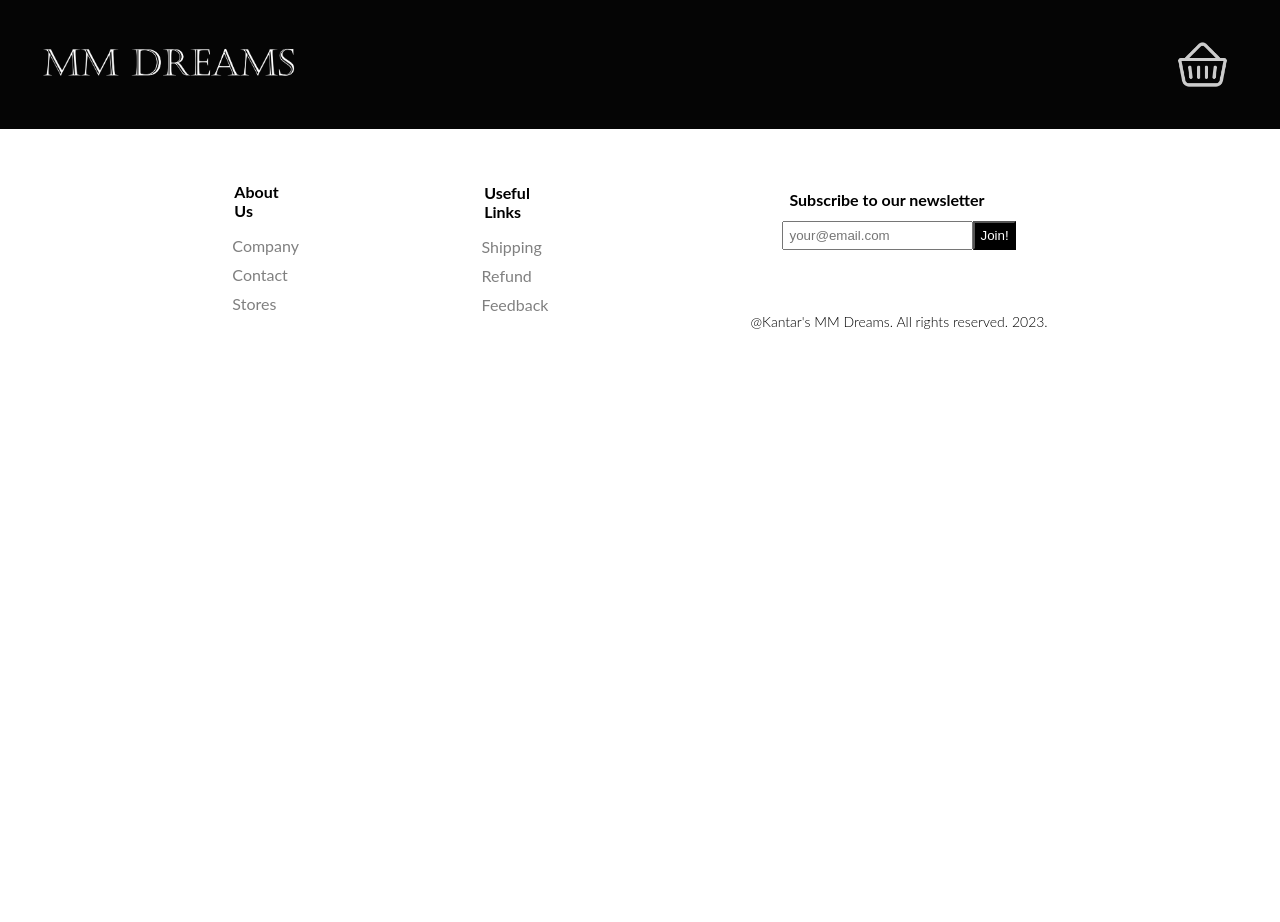
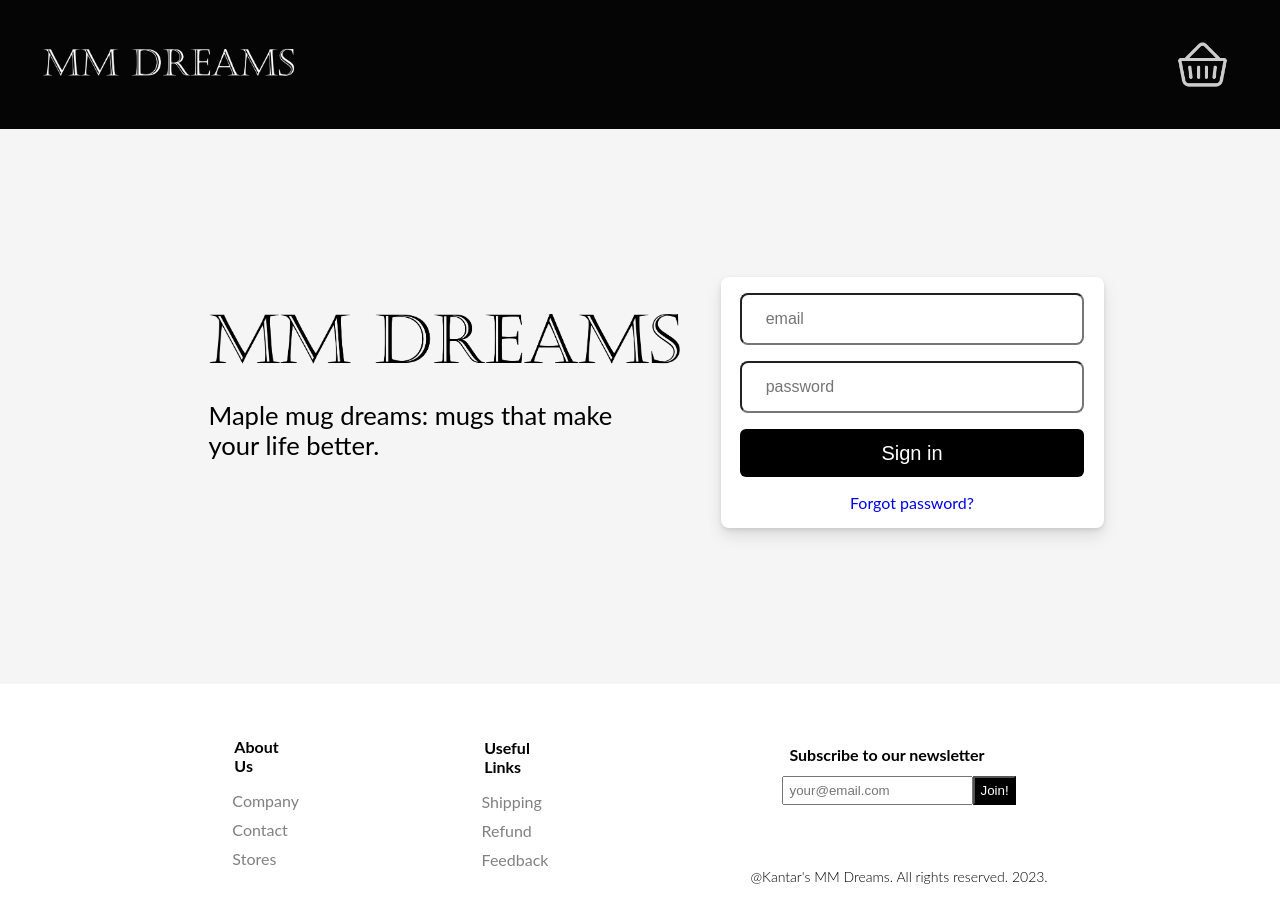
Before and after one commit to 666kantar/react_proj, a React (Create React App) app: page /account in a window 1280 px wide. Shown: the top 922 px of the page. Before the commit the page ends 800 px from the top, so only its background shows below. Built offline with nearby package versions, Linux system fonts and the light colour scheme.

Commit message:
+authorization

```diff
--- a/src/Account/Account.css
+++ b/src/Account/Account.css
@@ -0,0 +1,77 @@
+.bodyA{
+    background-color: whitesmoke;
+    padding: 10vw 0;
+}
+
+.page{
+    display: flex;
+    align-items: flex-start;
+    justify-content: center;
+    flex-wrap: wrap;
+}
+
+.title{
+    display: flex;
+    flex-direction: column;
+    padding: 0 2rem;
+}
+
+.title p{
+    font-size: 2vw;
+    max-width: 90vw;
+}
+
+.logoA{
+    padding-top: 3rem;
+    filter: invert(1);
+    width: 30em;
+    max-width: 90vw;
+}
+
+.border{
+    align-items: center;
+    background-color: white;
+    border: none;
+    border-radius: 8px;
+    box-shadow: 0 2px 4px rgba(0, 0, 0, .1), 0 8px 16px rgba(0, 0, 0, .1);
+    box-sizing: border-box;
+
+    margin: 20px 0 28px;
+    min-width: 20vw;
+
+
+    display: flex;
+    flex-direction: column;
+}
+
+.form{
+    padding: 1em;
+    display: flex;
+    flex-direction: column;
+    gap: 1em;
+    width: 90%;
+    max-width: 90vw;
+}
+
+.formBorder{
+    height: 2rem;
+    border-radius: 8px;
+    font-size: 1rem;
+    padding: 0.5rem 1.5rem;
+}
+
+.buttIn{
+    background-color: black;
+    color: white;
+    border: none;
+    border-radius: 6px;
+    font-size: 20px;
+    line-height: 48px;
+    padding: 0 16px;
+    width: 90%;
+    cursor: pointer;
+}
+
+.forget{
+    margin: 1em;
+}
--- a/src/Account/Account.jsx
+++ b/src/Account/Account.jsx
@@ -1,11 +1,9 @@
-import React, { useEffect } from 'react';
+import React, { useEffect } from "react";
 
-import './Account.css'
-
-
+import "./Account.css";
+import { Link } from "react-router-dom";
 
 function Account() {
-
   useEffect(() => {
     document.title = "MMD Authorization";
     return () => {
@@ -13,14 +11,42 @@ function Account() {
     };
   }, []);
 
+  return (
+    <div className="bodyA">
+      <form action="/#" method="GET">
+      <div className="page">
+        <div className="title">
+          <img src="/img/logoTT.png" alt="logoA" className="logoA" />
+          <p>Maple mug dreams: mugs that make <br /> your life better.</p>
+        </div>
+        <div className="border">
+          <div className="form">
+            <input
+            className="formBorder"
+              type="email"
+              name="email"
+              id="email"
+              placeholder="email"
+              required
+            />
+            <input
+            className="formBorder"
+              type="password"
+              name="password"
+              id="password"
+              size="30"
+              placeholder="password"
+              maxlength="8"
+              required
+            />
+          </div>
+          <button type="submit" className="buttIn">Sign in</button>
+          <Link to='/#' className="forget">Forgot password?</Link>
+        </div>
 
-    return (
-
-    <>
-
-    </>
-
-
+      </div>
+      </form>
+    </div>
   );
 }
 
--- a/src/Cart/Basket.jsx
+++ b/src/Cart/Basket.jsx
@@ -3,8 +3,8 @@ import React from "react";
 export default function Basket(props) {
   const { cartItems, onAdd, onRemove } = props;
   const itemsPrice = cartItems.reduce((a, c) => a + c.qty * c.price, 0);
-  const taxPrice = itemsPrice * 0.14;
-  const totalPrice = itemsPrice + taxPrice;
+  // const taxPrice = itemsPrice * 0.14;
+  const totalPrice = itemsPrice //+ taxPrice;
   return (
     <>
       <h2>Cart Items</h2>
@@ -34,14 +34,14 @@ export default function Basket(props) {
         {cartItems.length !== 0 && (
           <>
             <hr></hr>
-            <div className="row">
+            {/* <div className="row">
               <div className="col-2">Items Price</div>
               <div className="col-1 text-right">${itemsPrice.toFixed(2)}</div>
-            </div>
-            <div className="row">
+            </div> */}
+            {/* <div className="row">
               <div className="col-2">Tax Price</div>
               <div className="col-1 text-right">${taxPrice.toFixed(2)}</div>
-            </div>
+            </div> */}
 
             <div className="row">
               <div className="col-2">
--- a/src/Main/Main.css
+++ b/src/Main/Main.css
@@ -1,5 +1,6 @@
 html {
     scroll-behavior: smooth;
+    overflow-x: hidden;
   }
 body {
     font-family: "Lato", sans-serif;
--- a/src/MainPage/MainPage.css
+++ b/src/MainPage/MainPage.css
@@ -158,7 +158,7 @@
                 width: 100%;
                 display: flex;
                 align-items: center;
-                justify-content: flex-start;
+                justify-content: center;
                 flex-wrap: nowrap;
                 position: relative;
             }
@@ -208,16 +208,21 @@
                     display: flex;
                     align-items: center;
                     justify-content: flex-start;
-                    flex-wrap: nowrap;
+                    flex-wrap: wrap;
                     position: relative;
+                    flex-direction: row;
                 }
 
 
                 .productImg {
-                    width: 60vw;
+                    margin-top: 5rem;
+                    width: 40em;
+                    max-width: 95vw;
+
                 }
 
                 .productDetails {
+                    flex: 3;
                     padding: 50px;
                 }
 
--- /dev/null
+++ b/src/MainPage/noColors.jsx
@@ -0,0 +1,9 @@
+import React from 'react'
+
+export default function ClasicColors() {
+  return (
+    <div>
+
+    </div>
+  )
+}
```
Also changed, not shown: src/MainPage/MainPage.jsx (+14 -3 lines). Lines whose indentation alone changed are shown as unchanged.
